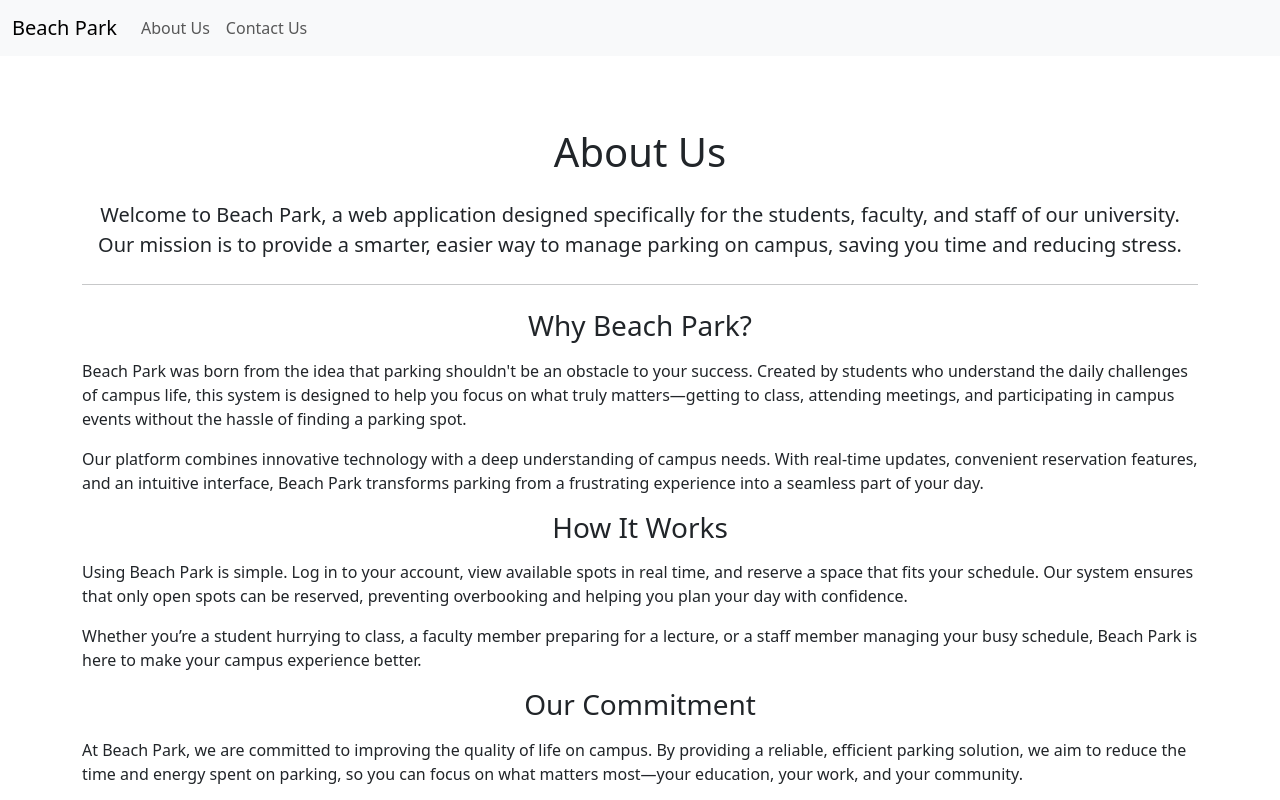
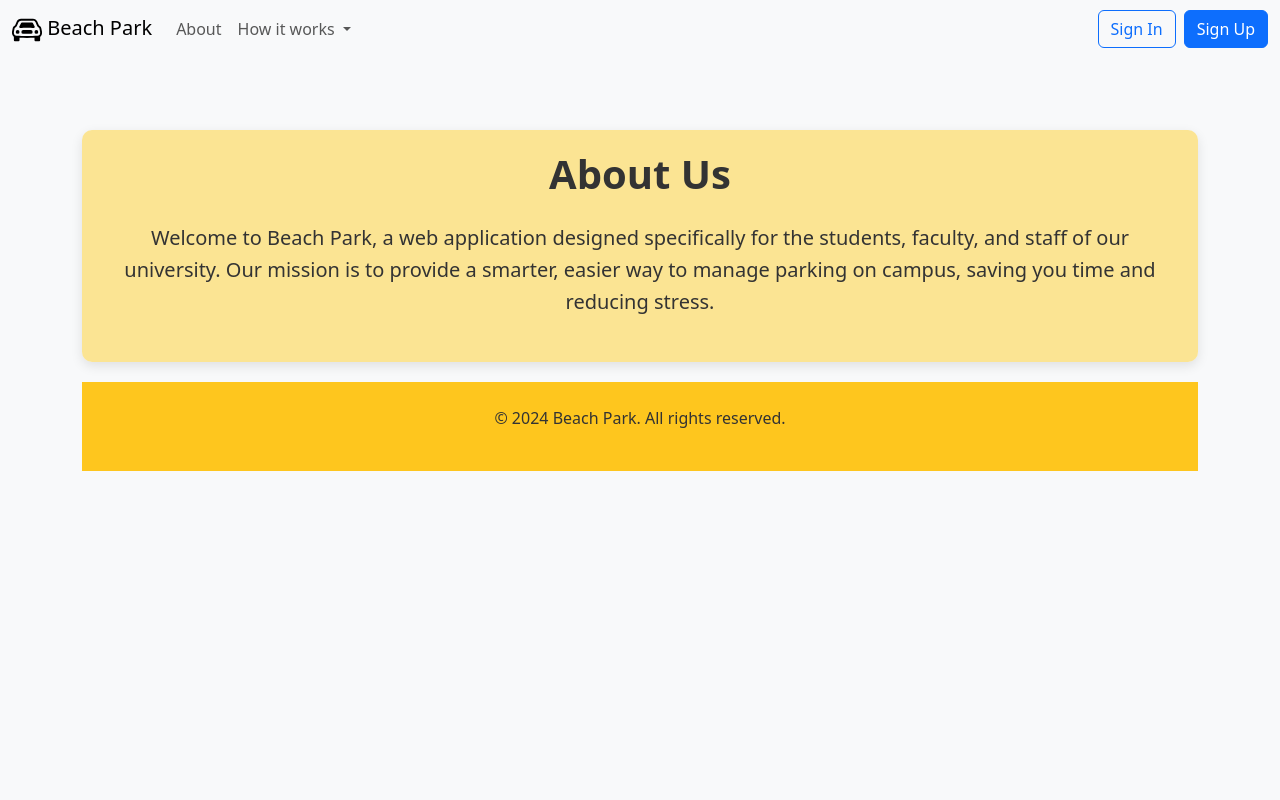
Before and after one commit to Beach-Park/Beach-Park, a website: page about.html in a window 1280 px wide. Shown: the top 800 px of the page. Drawn offline with nearby package versions, Linux system fonts and the light colour scheme.

Commit message:
Update about.html

```diff
--- a/about.html
+++ b/about.html
@@ -5,27 +5,85 @@
   <meta name="viewport" content="width=device-width, initial-scale=1.0">
   <title>About Us - Beach Park</title>
   <link href="https://cdn.jsdelivr.net/npm/bootstrap@5.3.0-alpha2/dist/css/bootstrap.min.css" rel="stylesheet">
-  <link rel="stylesheet" href="style_foot.css"> <!-- Link specific styles for About Us -->
+  <style>
+    body {
+      background-color: #f8f9fa; /* Light gray background */
+      color: #333; /* Dark gray text */
+    }
+    .about-section {
+      background-color: rgba(252, 222, 112, 0.75); /* Soft yellow with 75% opacity */
+      padding: 20px;
+      margin-bottom: 20px;
+      border-radius: 10px; /* Rounded corners */
+      box-shadow: 0 4px 12px rgba(0, 0, 0, 0.1); /* Subtle shadow */
+    }
+    h1, h3 {
+      color: #333; /* Dark gray headings */
+      font-weight: bold;
+    }
+    p {
+      line-height: 1.6; /* Improved readability */
+    }
+    .footer-background {
+      background-color: rgba(255, 193, 7, 0.9); /* Yellow footer */
+      color: #333; /* Dark gray text */
+    }
+    .footer-background a {
+      color: #333; /* Consistent link colors */
+      text-decoration: none;
+    }
+    .footer-background a:hover {
+      color: #000; /* Darker hover effect */
+      text-decoration: underline;
+    }
+  </style>
 </head>
 <body>
-  <!-- Navbar -->
+  <!-- Navigation Bar -->
   <nav class="navbar navbar-expand-lg bg-body-tertiary">
     <div class="container-fluid">
-      <a class="navbar-brand" href="BeachPark.html">Beach Park</a>
-      <button class="navbar-toggler" type="button" data-bs-toggle="collapse" data-bs-target="#navbarNav">
+      <!-- Brand and Logo -->
+      <a class="navbar-brand" href="#"><img src="./images/car-front.svg" alt="car icon" height="30"> Beach Park</a>
+
+      <!-- Mobile Toggle Button -->
+      <button class="navbar-toggler" type="button" data-bs-toggle="collapse" data-bs-target="#navbarSupportedContent"
+        aria-controls="navbarSupportedContent" aria-expanded="false" aria-label="Toggle navigation">
         <span class="navbar-toggler-icon"></span>
       </button>
-      <div class="collapse navbar-collapse" id="navbarNav">
-        <ul class="navbar-nav">
-          <li class="nav-item"><a class="nav-link" href="about.html">About Us</a></li>
-          <li class="nav-item"><a class="nav-link" href="contact.html">Contact Us</a></li>
+
+      <!-- Navigation Links and Search Bar -->
+      <div class="collapse navbar-collapse" id="navbarSupportedContent">
+        <ul class="navbar-nav me-auto mb-2 mb-lg-0">
+          <li class="nav-item">
+            <a class="nav-link" href="about.html">About</a>
+          </li>
+          <li class="nav-item dropdown">
+            <a class="nav-link dropdown-toggle" href="#" role="button" data-bs-toggle="dropdown" aria-expanded="false">
+              How it works
+            </a>
+            <ul class="dropdown-menu">
+              <li><a class="dropdown-item" href="action.html">Parking Status</a></li>
+              <li><a class="dropdown-item" href="team.html">Meet the team</a></li>
+              <li><hr class="dropdown-divider"></li>
+              <li><a class="dropdown-item" href="#">Something else here</a></li>
             </ul>
+          </li>
+        </ul>
+
+        <!-- Login and Sign Up Buttons -->
+        <div class="d-flex">
+          <a href="Login.html" class="btn btn-outline-primary me-2">Sign In</a>
+          <a href="Signup.html" class="btn btn-primary">Sign Up</a>
+        </div>
       </div>
     </div>
   </nav>
 
   <!-- Main Content -->
   <div class="container my-5 py-4">
+
+
+
  <!-- About Us Section -->
  <div class="about-section">
     <h1 class="text-center mb-4">About Us</h1>
@@ -33,47 +91,8 @@
       Welcome to Beach Park, a web application designed specifically for the students, faculty, and staff of our university.
       Our mission is to provide a smarter, easier way to manage parking on campus, saving you time and reducing stress.
     </p>
-      <hr class="mb-4">
   </div>
 
-    <!-- Why Beach Park Section -->
-    <div class="about-section">
-      <h3 class="text-center mb-3">Why Beach Park?</h3>
-      <p>
-        Beach Park was born from the idea that parking shouldn't be an obstacle to your success. Created by students who understand the
-        daily challenges of campus life, this system is designed to help you focus on what truly matters—getting to class, attending meetings,
-        and participating in campus events without the hassle of finding a parking spot.
-      </p>
-      <p>
-        Our platform combines innovative technology with a deep understanding of campus needs. With real-time updates, convenient reservation
-        features, and an intuitive interface, Beach Park transforms parking from a frustrating experience into a seamless part of your day.
-      </p>
-    </div>
-
-    <!-- How It Works Section -->
-    <div class="about-section">
-      <h3 class="text-center mb-3">How It Works</h3>
-      <p>
-        Using Beach Park is simple. Log in to your account, view available spots in real time, and reserve a space that fits your schedule.
-        Our system ensures that only open spots can be reserved, preventing overbooking and helping you plan your day with confidence.
-      </p>
-      <p>
-        Whether you’re a student hurrying to class, a faculty member preparing for a lecture, or a staff member managing your busy schedule,
-        Beach Park is here to make your campus experience better.
-      </p>
-    </div>
-
-    <!-- Our Commitment Section -->
-    <div class="about-section">
-      <h3 class="text-center mb-3">Our Commitment</h3>
-      <p>
-        At Beach Park, we are committed to improving the quality of life on campus. By providing a reliable, efficient parking solution,
-        we aim to reduce the time and energy spent on parking, so you can focus on what matters most—your education, your work, and your community.
-      </p>
-    </div>
-  </div>
-
-  <!-- Footer -->
 <footer class="text-center py-4 footer-background">
   <p>&copy; 2024 Beach Park. All rights reserved.</p>
 </footer>
```
Lines whose indentation alone changed are shown as unchanged.
